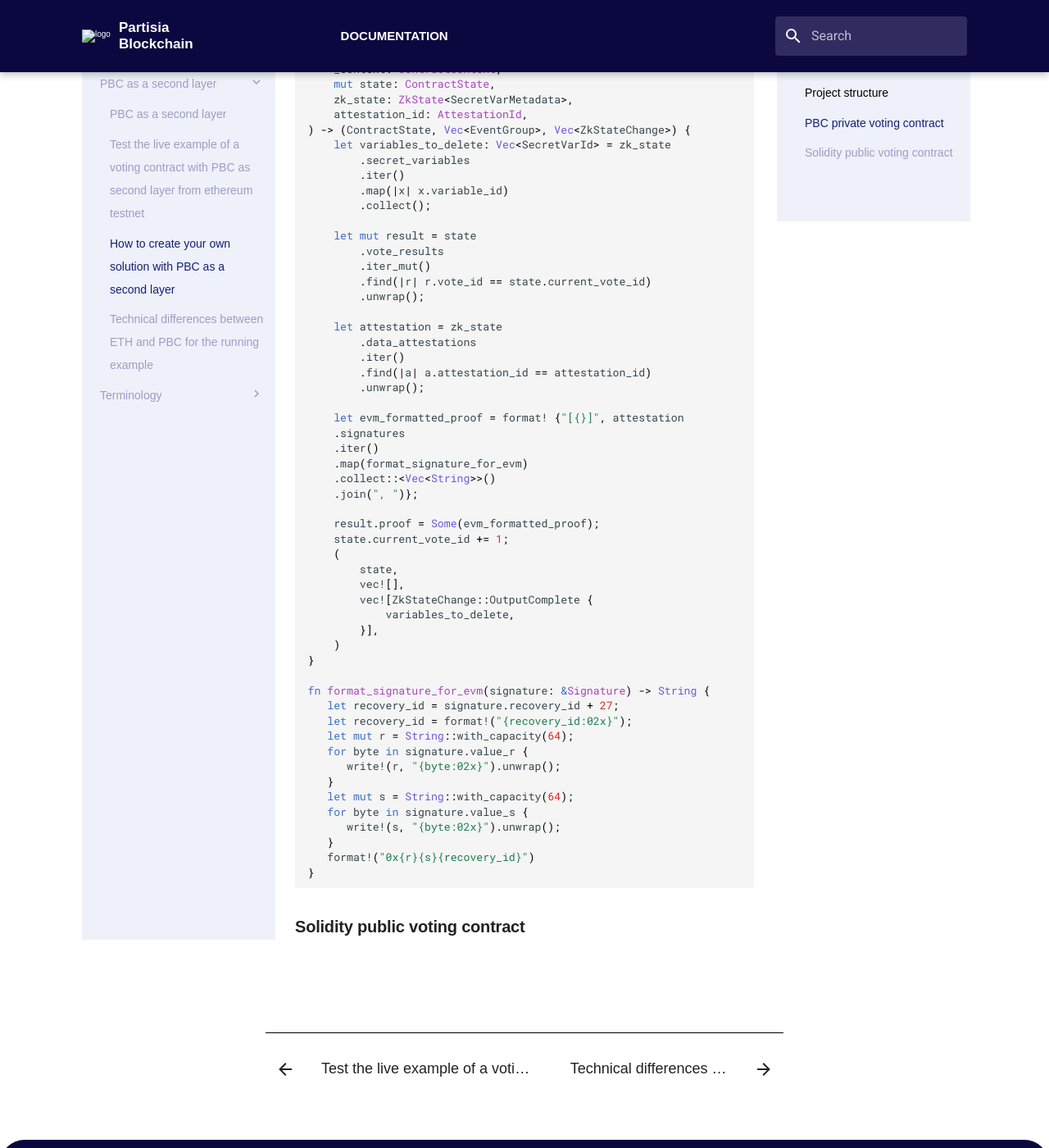
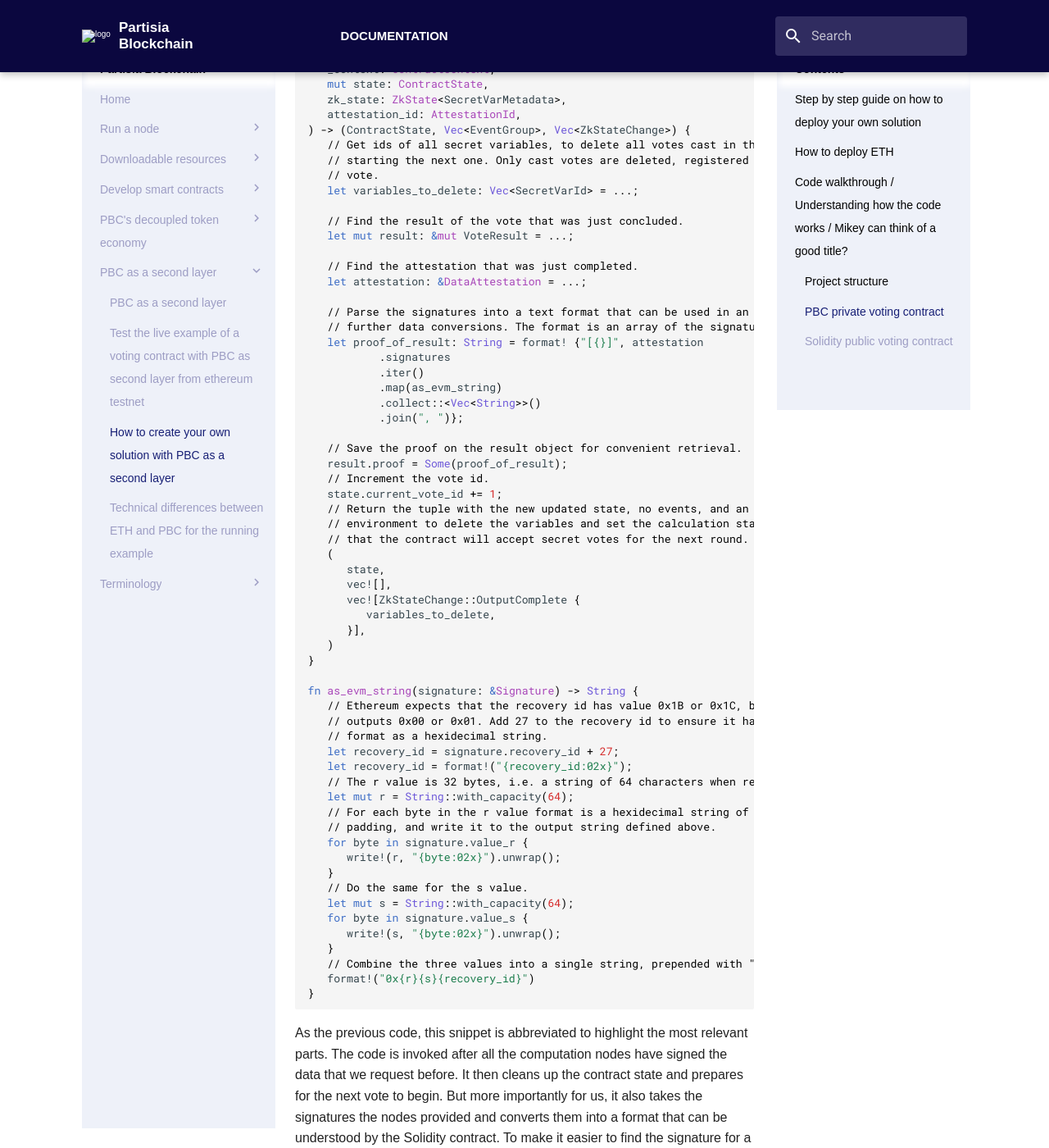
Before and after one commit to 0xSero/partisia-docs, an MkDocs documentation site: the page built from docs/PBC-as-a-second-layer/pbc-as-a-second-layer-how-to-create-your-own-solution.md, in a window 1280 px wide and 1400 px high, scrolled down 5449 px. Shown: the whole window at 82% size. Built offline with MkDocs 1.6.1 and Material for MkDocs 9.7.7, drawn with Linux system fonts in a browser that asks for light colours; some web fonts are replaced; a script that is not in the unit is left out; some of the changed text lies outside the part shown.

Commit message:
Finish walkthrough of private voting contract

````diff
--- a/docs/PBC-as-a-second-layer/pbc-as-a-second-layer-how-to-create-your-own-solution.md
+++ b/docs/PBC-as-a-second-layer/pbc-as-a-second-layer-how-to-create-your-own-solution.md
@@ -179,62 +179,83 @@
 ```rust
 #[zk_on_attestation_complete]
 fn save_attestation_on_result_and_start_next_vote(
-    _context: ContractContext,
-    mut state: ContractState,
-    zk_state: ZkState<SecretVarMetadata>,
-    attestation_id: AttestationId,
+   _context: ContractContext,
+   mut state: ContractState,
+   zk_state: ZkState<SecretVarMetadata>,
+   attestation_id: AttestationId,
 ) -> (ContractState, Vec<EventGroup>, Vec<ZkStateChange>) {
-    let variables_to_delete: Vec<SecretVarId> = zk_state
-        .secret_variables
-        .iter()
-        .map(|x| x.variable_id)
-        .collect();
+   // Get ids of all secret variables, to delete all votes cast in the previous vote before
+   // starting the next one. Only cast votes are deleted, registered voters are kept from vote to
+   // vote.
+   let variables_to_delete: Vec<SecretVarId> = ...;
 
-    let mut result = state
-        .vote_results
-        .iter_mut()
-        .find(|r| r.vote_id == state.current_vote_id)
-        .unwrap();
+   // Find the result of the vote that was just concluded.
+   let mut result: &mut VoteResult = ...;
 
-    let attestation = zk_state
-        .data_attestations
-        .iter()
-        .find(|a| a.attestation_id == attestation_id)
-        .unwrap();
+   // Find the attestation that was just completed.
+   let attestation: &DataAttestation = ...;
 
-    let evm_formatted_proof = format! {"[{}]", attestation
-    .signatures
-    .iter()
-    .map(format_signature_for_evm)
-    .collect::<Vec<String>>()
-    .join(", ")};
+   // Parse the signatures into a text format that can be used in an Eth transaction without
+   // further data conversions. The format is an array of the signatures in hex encoding.
+   let proof_of_result: String = format! {"[{}]", attestation
+           .signatures
+           .iter()
+           .map(as_evm_string)
+           .collect::<Vec<String>>()
+           .join(", ")};
 
-    result.proof = Some(evm_formatted_proof);
-    state.current_vote_id += 1;
-    (
-        state,
-        vec![],
-        vec![ZkStateChange::OutputComplete {
-            variables_to_delete,
-        }],
-    )
+   // Save the proof on the result object for convenient retrieval.
+   result.proof = Some(proof_of_result);
+   // Increment the vote id.
+   state.current_vote_id += 1;
+   // Return the tuple with the new updated state, no events, and an update to notify the runtime
+   // environment to delete the variables and set the calculation status to Waiting. This ensures
+   // that the contract will accept secret votes for the next round.
+   (
+      state,
+      vec![],
+      vec![ZkStateChange::OutputComplete {
+         variables_to_delete,
+      }],
+   )
 }
 
-fn format_signature_for_evm(signature: &Signature) -> String {
+fn as_evm_string(signature: &Signature) -> String {
+   // Ethereum expects that the recovery id has value 0x1B or 0x1C, but the algorithm used by PBC
+   // outputs 0x00 or 0x01. Add 27 to the recovery id to ensure it has an expected value, and
+   // format as a hexidecimal string.
    let recovery_id = signature.recovery_id + 27;
    let recovery_id = format!("{recovery_id:02x}");
+   // The r value is 32 bytes, i.e. a string of 64 characters when represented in hexidecimal.
    let mut r = String::with_capacity(64);
+   // For each byte in the r value format is a hexidecimal string of length 2 to ensure zero
+   // padding, and write it to the output string defined above.
    for byte in signature.value_r {
       write!(r, "{byte:02x}").unwrap();
    }
+   // Do the same for the s value.
    let mut s = String::with_capacity(64);
    for byte in signature.value_s {
       write!(s, "{byte:02x}").unwrap();
    }
+   // Combine the three values into a single string, prepended with "0x".
    format!("0x{r}{s}{recovery_id}")
 }
 
 ```
 
+As the previous code, this snippet is abbreviated to highlight the most relevant parts. The code is
+invoked after all the computation nodes have signed the data that we request before. It then cleans
+up the contract state and prepares for the next vote to begin. But more importantly for us, it also
+takes the signatures the nodes provided and converts them into a format that can be understood by
+the Solidity contract. To make it easier to find the signature for a given result it stores them
+on the result object that was signed.
+
+Note that this is not strictly necessary since the signatures will remain available in state, but
+doing this will make it much easier to find the proof for a given result and not needing to convert
+it when moving the data to the Solidity contract.
+
+Next we will discuss how the Solidity contract can receive and validate the result of a concluded
+vote.
 
 ### Solidity public voting contract
````
